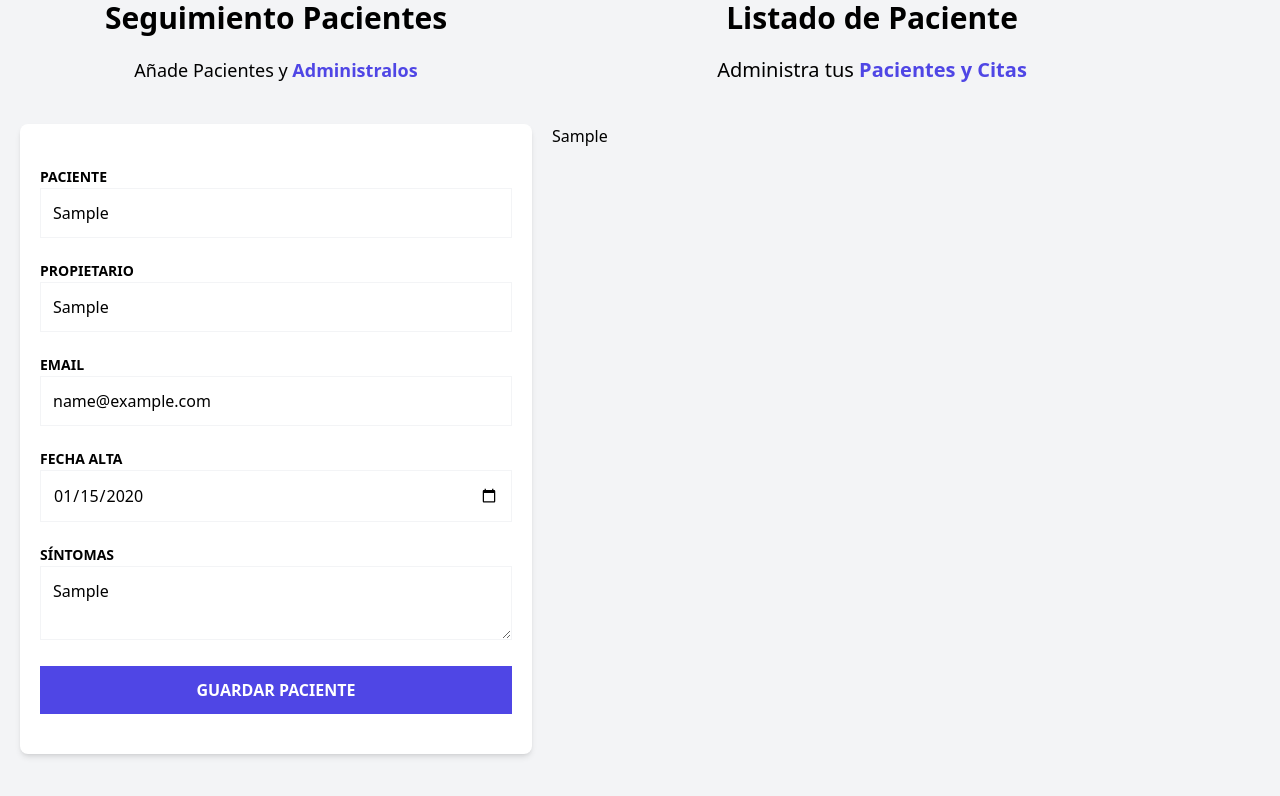
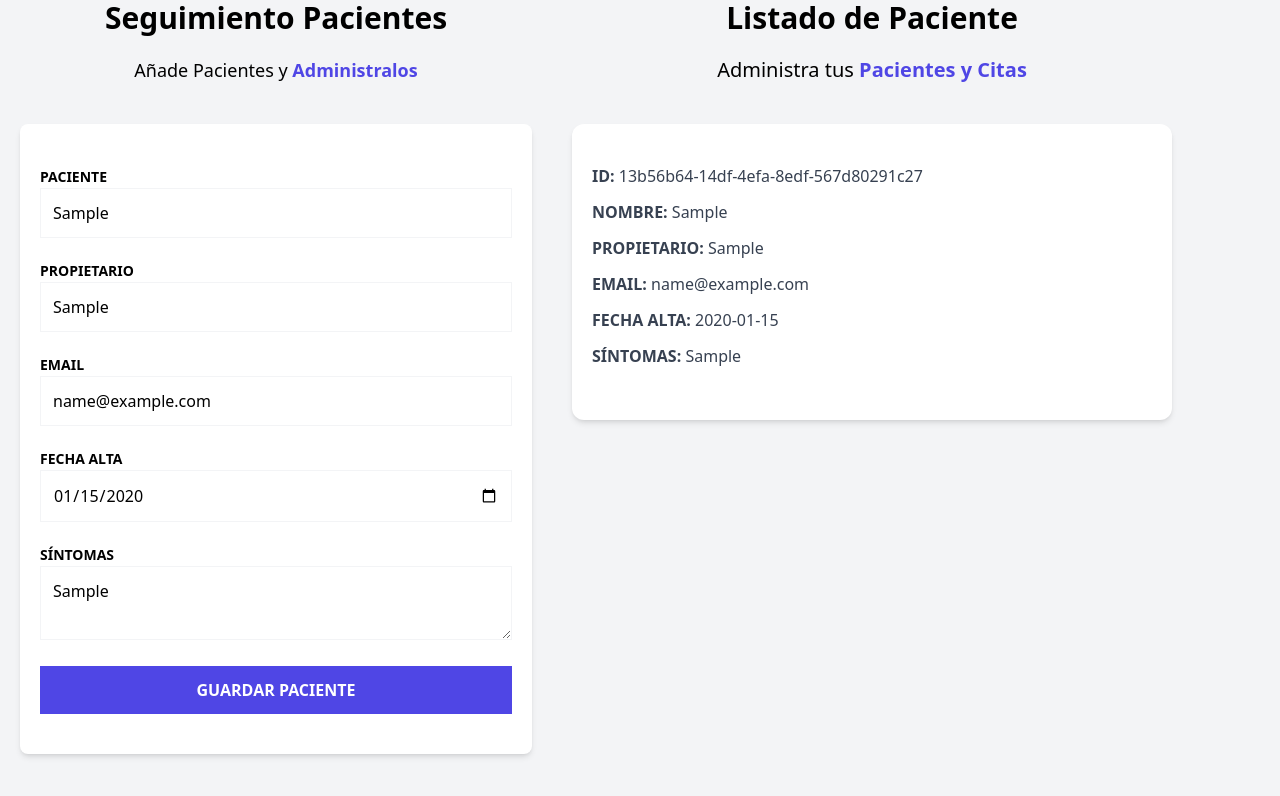
Before and after one commit to RoyemFiguer/patients-zustand, a React (Vite) app: page / in a window 1280 px wide. Both pictures are taken after typing "Sample", "Sample", "name@example.com", "2020-01-15", "Sample" into the empty fields and a click on the input "Guardar Paciente". Shown: the part 224-1020 px from the top of the page. Built offline with nearby package versions, Linux system fonts and the light colour scheme.

Commit message:
Adding details to the list

```diff
--- /dev/null
+++ b/src/components/PatientDetailItem.tsx
@@ -0,0 +1,12 @@
+type PatientDetailItemProps = {
+    label: string
+    data: string
+}
+
+export default function PatientDetailItem({label, data} : PatientDetailItemProps) {
+  return (
+    <p className="font-bold mb-3 text-gray-700 uppercase">{label}: {''}
+        <span className="font-normal normal-case">{data}</span>
+      </p>
+  )
+}
--- a/src/components/PatientDetails.tsx
+++ b/src/components/PatientDetails.tsx
@@ -1,4 +1,5 @@
 import { Patient } from "../types"
+import PatientDetailItem from "./PatientDetailItem"
 
 type PatientDetailsProps = {
     patient: Patient
@@ -6,8 +7,36 @@
 
 export default function PatientDetails({patient}: PatientDetailsProps) {
   return (
-    <div>
-      {patient.name}
+    <div className="mx-5 my-10 px-5 py-10 bg-white shadow-md rounded-xl">
+        <PatientDetailItem
+            label="ID"
+            data={patient.id}
+        />
+
+        <PatientDetailItem
+            label="Nombre"
+            data={patient.name}
+        />
+
+        <PatientDetailItem
+            label="Propietario"
+            data={patient.caretaker}
+        />
+
+        <PatientDetailItem
+            label="Email"
+            data={patient.email}
+        />
+
+        <PatientDetailItem
+            label="Fecha Alta"
+            data={patient.date.toString()}
+        />
+
+        <PatientDetailItem
+            label="Síntomas"
+            data={patient.symptoms}
+        />
     </div>
   )
 }
```
